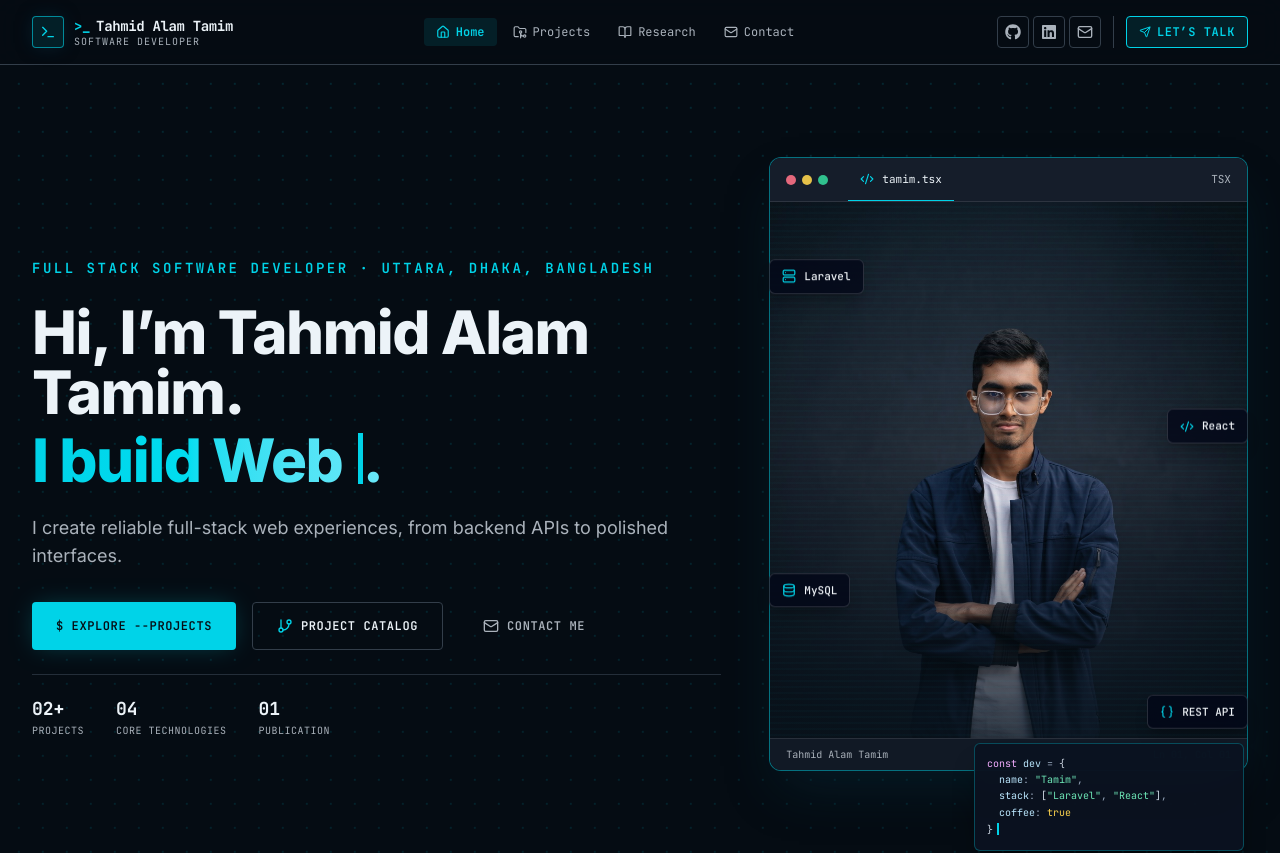
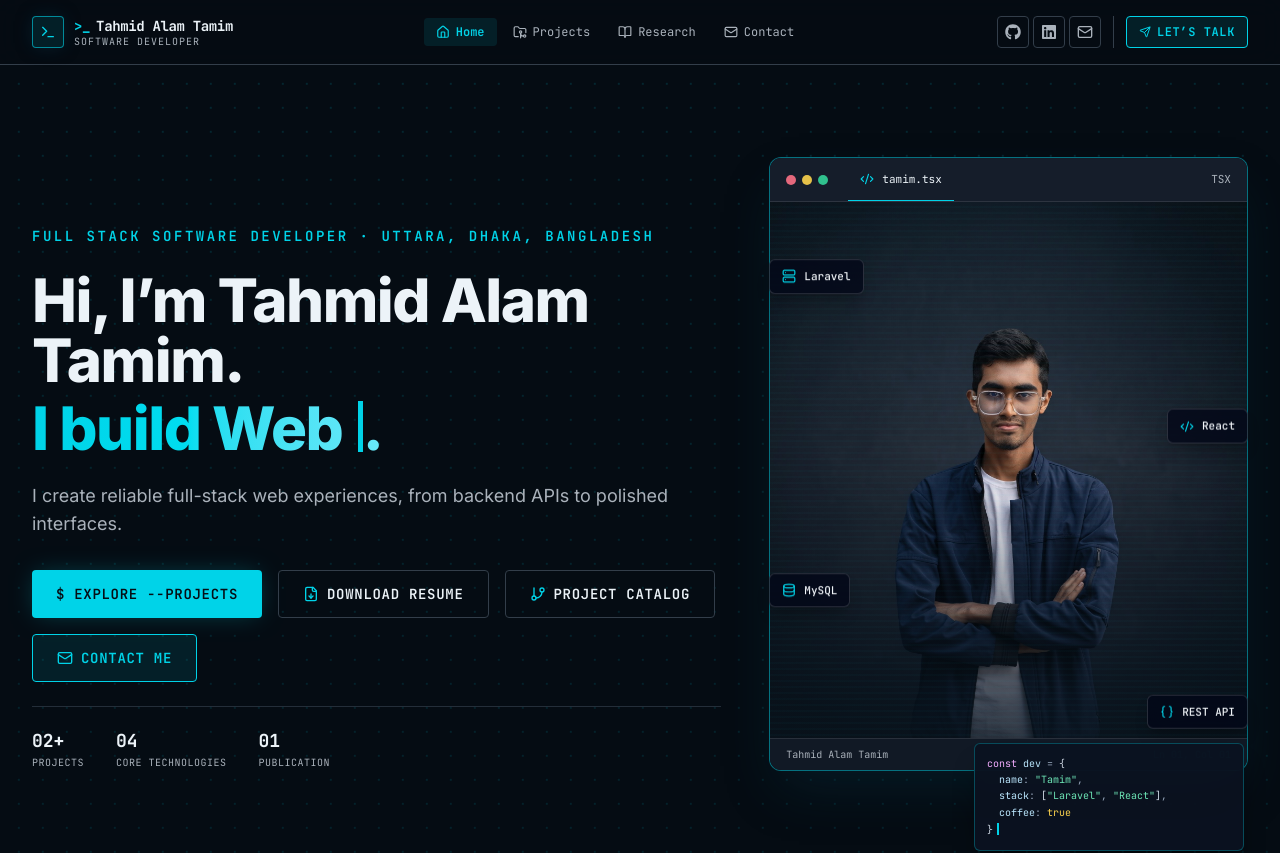
Before and after one commit to Mr-Explorer142/Portfolio-Website, a React (Vite) app: page / in a window 1280 px wide. Shown: the top 853 px of the page. Built offline with nearby package versions, Linux system fonts and the light colour scheme.

Commit message:
Add Resume button and update other buttons in the hero section

```diff
--- a/src/pages/Homepage.jsx
+++ b/src/pages/Homepage.jsx
@@ -18,6 +18,7 @@ import {
   Server,
   Sparkles,
   Wrench,
+  FileDown,
 } from "lucide-react";
 import { FaGithub } from "react-icons/fa6";
 import projectsData from "../data/projects.json";
@@ -112,21 +113,27 @@ export function Homepage() {
                 I create reliable full-stack web experiences, from backend APIs to polished interfaces.
               </p>
 
-              <div className="flex flex-wrap items-center gap-4 pt-2 font-mono">
-                <a href="#projects">
-                  <Button variant="accent" size="lg" className="gap-2 shadow-glow-accent transition-transform hover:-translate-y-0.5 hover:shadow-glow-accent">
+              <div className="grid grid-cols-2 gap-3 pt-2 font-mono sm:flex sm:flex-wrap sm:items-center sm:gap-4">
+                <a href="#projects" className="w-full sm:w-auto">
+                  <Button variant="accent" className="w-full gap-1 px-2 text-[10px] shadow-glow-accent transition-transform hover:-translate-y-0.5 hover:shadow-glow-accent sm:w-auto sm:gap-2 sm:px-6 sm:text-sm sm:h-12">
                     <span>$ explore --projects</span>
                   </Button>
                 </a>
-                <Link to="/projects">
-                  <Button variant="outline" size="lg" className="gap-2 transition-all hover:-translate-y-0.5 hover:shadow-glow-subtle">
-                    <GitBranch className="w-4 h-4 text-accent" />
+                <a href="/resume.pdf" download="resume.pdf" className="w-full sm:w-auto">
+                  <Button variant="outline" className="w-full gap-1 px-2 text-[10px] transition-all hover:-translate-y-0.5 hover:shadow-glow-subtle sm:w-auto sm:gap-2 sm:px-6 sm:text-sm sm:h-12">
+                    <FileDown className="h-3 w-3 text-accent sm:h-4 sm:w-4" />
+                    <span>Download Resume</span>
+                  </Button>
+                </a>
+                <Link to="/projects" className="w-full sm:w-auto">
+                  <Button variant="outline" className="w-full gap-1 px-2 text-[10px] transition-all hover:-translate-y-0.5 hover:shadow-glow-subtle sm:w-auto sm:gap-2 sm:px-6 sm:text-sm sm:h-12">
+                    <GitBranch className="h-3 w-3 text-accent sm:h-4 sm:w-4" />
                     <span>Project Catalog</span>
                   </Button>
                 </Link>
-                <Link to="/contact">
-                  <Button variant="ghost" size="lg" className="text-muted-foreground hover:text-accent gap-2 transition-all hover:-translate-y-0.5">
-                    <Mail className="w-4 h-4" />
+                <Link to="/contact" className="w-full sm:w-auto">
+                  <Button variant="cyber" className="w-full gap-1 px-2 text-[10px] transition-all hover:-translate-y-0.5 sm:w-auto sm:gap-2 sm:px-6 sm:text-sm sm:h-12">
+                    <Mail className="h-3 w-3 sm:h-4 sm:w-4" />
                     Contact Me
                   </Button>
                 </Link>
```
Also changed, not shown: 1 other file (tests, documents, lock files or other folders).
